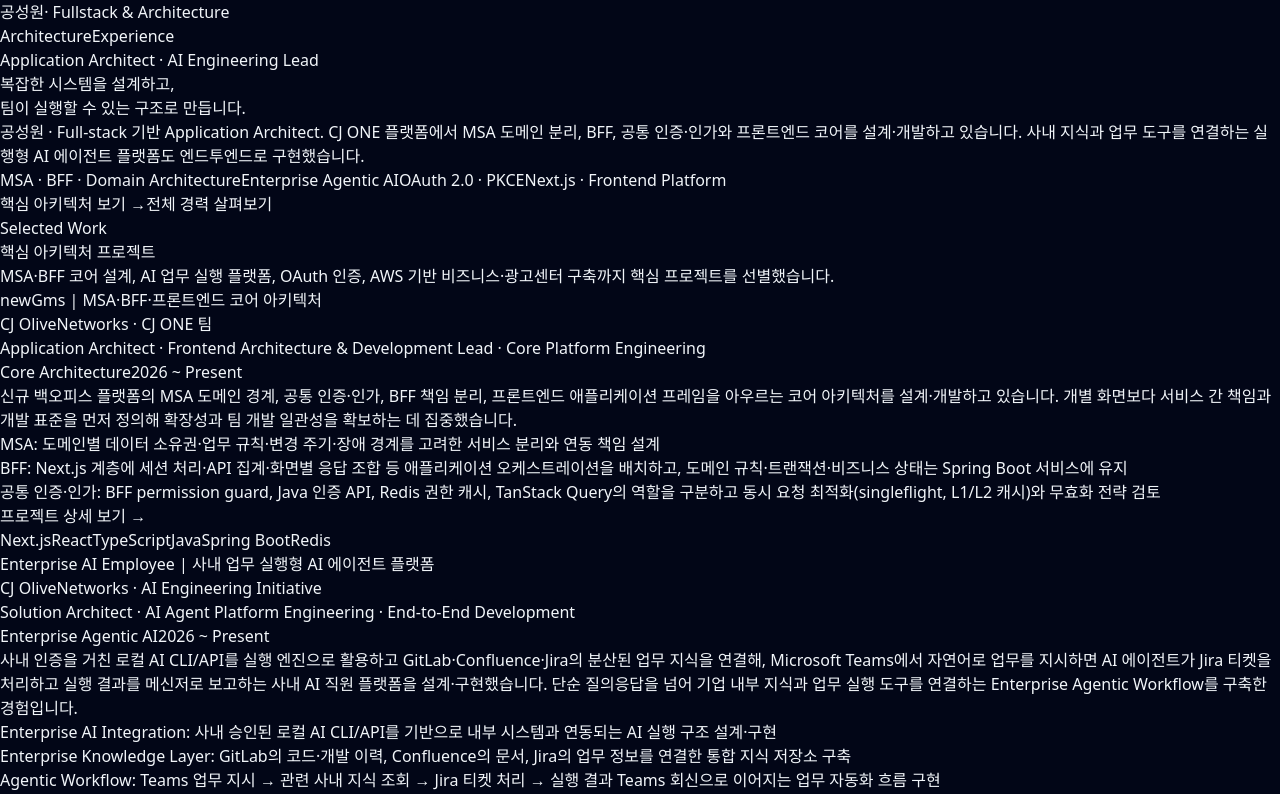
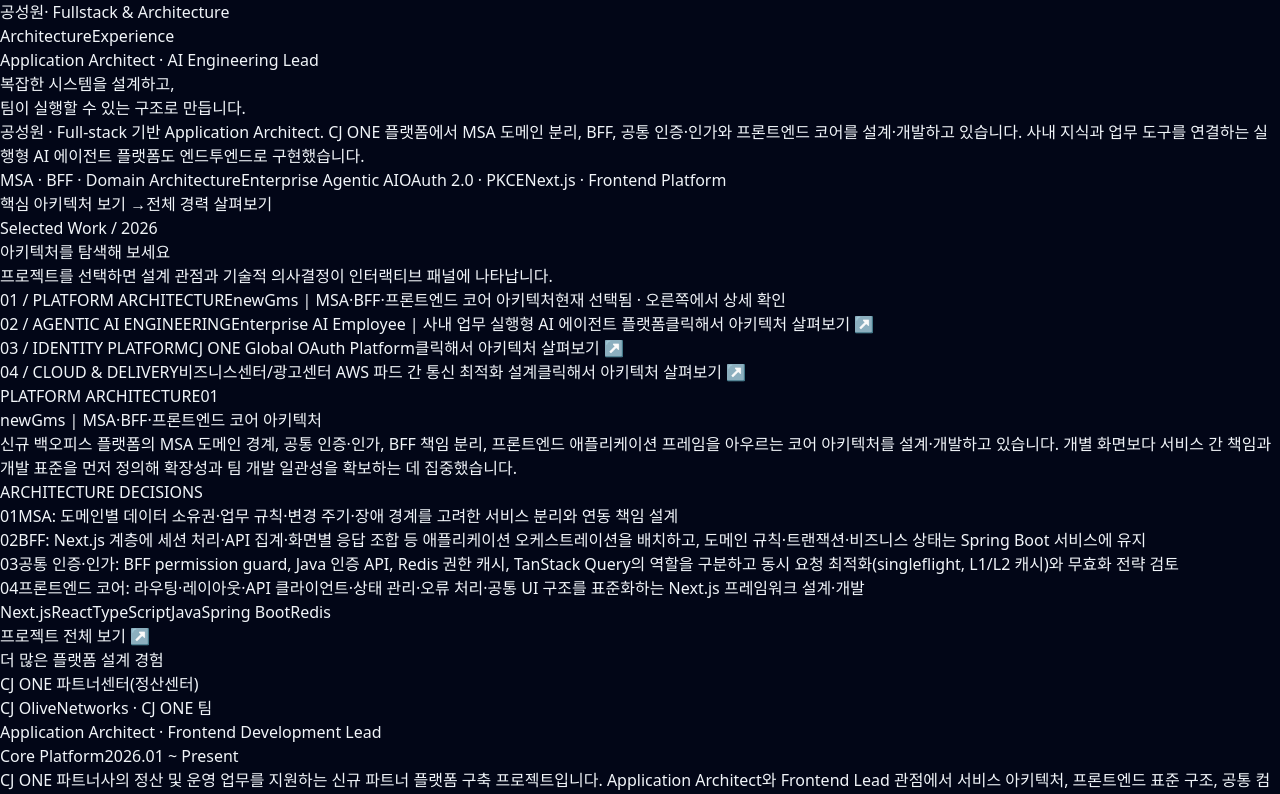
Before and after one commit to sungwonkong/portfolio-kong, a Next.js app: page / in a window 1280 px wide. Shown: the top 794 px of the page. Built offline with nearby package versions, Linux system fonts and the light colour scheme.

Commit message:
feat: interactive animated architecture showcase

```diff
--- a/src/features/architecture-highlight/ui/architecture-highlight-section.tsx
+++ b/src/features/architecture-highlight/ui/architecture-highlight-section.tsx
@@ -1,29 +1,82 @@
-import React from "react";
+"use client";
+
+import React, { useState } from "react";
+import Link from "next/link";
 import { SectionTitle } from "@/shared/ui/section-title";
 import { EXPERIENCES } from "@/entities/experience/model/experience.data";
 import { ExperienceCard } from "@/entities/experience/ui/experience-card";
 
-const FEATURED = ["cjone-newgms-backoffice", "agent-harness-and-ai-workforce", "cjone-global-oauth-platform", "biz-ads-center-aws-optimization"];
+const FEATURED = [
+  { id: "cjone-newgms-backoffice", number: "01", label: "PLATFORM ARCHITECTURE", gradient: "from-cyan-500/25 via-blue-500/10 to-transparent" },
+  { id: "agent-harness-and-ai-workforce", number: "02", label: "AGENTIC AI ENGINEERING", gradient: "from-violet-500/25 via-fuchsia-500/10 to-transparent" },
+  { id: "cjone-global-oauth-platform", number: "03", label: "IDENTITY PLATFORM", gradient: "from-emerald-500/25 via-teal-500/10 to-transparent" },
+  { id: "biz-ads-center-aws-optimization", number: "04", label: "CLOUD & DELIVERY", gradient: "from-orange-500/20 via-amber-500/10 to-transparent" }
+];
 const OTHERS = ["cjone-partner-settlement-center", "cjone-msa-cqrs-points"];
 
 export function ArchitectureHighlightSection() {
-  const featured = FEATURED.map((id) => EXPERIENCES.find((item) => item.id === id)).filter((item): item is (typeof EXPERIENCES)[number] => Boolean(item));
-  const others = OTHERS.map((id) => EXPERIENCES.find((item) => item.id === id)).filter((item): item is (typeof EXPERIENCES)[number] => Boolean(item));
+  const [active, setActive] = useState(0);
+  const selected = FEATURED[active];
+  const item = EXPERIENCES.find((exp) => exp.id === selected.id);
+  const others = OTHERS.map((id) => EXPERIENCES.find((exp) => exp.id === id)).filter((exp): exp is (typeof EXPERIENCES)[number] => Boolean(exp));
 
   return (
     <section id="architecture" className="scroll-mt-24 space-y-7">
-      <SectionTitle eyebrow="Selected Work" title="핵심 아키텍처 프로젝트" description="MSA·BFF 코어 설계, AI 업무 실행 플랫폼, OAuth 인증, AWS 기반 비즈니스·광고센터 구축까지 핵심 프로젝트를 선별했습니다." />
-      <div className="grid gap-5 lg:grid-cols-3">
-        {featured.map((item, index) => (
-          <div key={item.id} className={index === 0 ? "lg:col-span-2" : ""}>
-            <ExperienceCard item={item} emphasizeArchitecture />
+      <SectionTitle eyebrow="Selected Work / 2026" title="아키텍처를 탐색해 보세요" description="프로젝트를 선택하면 설계 관점과 기술적 의사결정이 인터랙티브 패널에 나타납니다." />
+      <div className="grid gap-4 lg:grid-cols-[minmax(0,0.85fr)_minmax(0,1.15fr)]">
+        <div className="grid grid-cols-2 gap-3 lg:grid-cols-1">
+          {FEATURED.map((project, index) => {
+            const exp = EXPERIENCES.find((entry) => entry.id === project.id);
+            return (
+              <button
+                key={project.id}
+                type="button"
+                onClick={() => setActive(index)}
+                aria-pressed={active === index}
+                aria-controls="architecture-detail"
+                className={`group relative overflow-hidden rounded-2xl border p-4 text-left transition-all duration-500 focus-visible:outline focus-visible:outline-2 focus-visible:outline-offset-2 focus-visible:outline-cyan-300 sm:p-5 ${active === index ? "scale-[1.01] border-cyan-300/70 bg-slate-800 shadow-[0_0_35px_rgba(34,211,238,0.12)]" : "border-slate-700/70 bg-slate-900/60 hover:-translate-y-1 hover:border-slate-500 hover:bg-slate-800/70"}`}
+              >
+                <span className={`absolute inset-y-0 left-0 w-1 bg-gradient-to-b from-cyan-300 to-violet-400 transition-opacity duration-500 ${active === index ? "opacity-100" : "opacity-0"}`} />
+                <span className="text-[10px] font-bold tracking-[0.2em] text-cyan-300/80">{project.number} / {project.label}</span>
+                <span className="mt-2 block text-sm font-bold leading-snug text-white sm:text-lg">{exp?.title ?? project.id}</span>
+                <span className="mt-2 block text-xs text-slate-400">{active === index ? "현재 선택됨 · 오른쪽에서 상세 확인" : "클릭해서 아키텍처 살펴보기 ↗"}</span>
+              </button>
+            );
+          })}
+        </div>
+        <div id="architecture-detail" aria-live="polite" className="relative min-h-[440px] overflow-hidden rounded-3xl border border-slate-600/70 bg-[#0b1224] shadow-[0_25px_80px_rgba(0,0,0,0.3)]">
+          <div className={`pointer-events-none absolute inset-0 bg-gradient-to-br ${selected.gradient} transition-all duration-700`} />
+          <div className="pointer-events-none absolute -right-20 -top-20 h-72 w-72 rounded-full border border-white/10 shadow-[0_0_90px_rgba(56,189,248,0.13)]" />
+          <div key={selected.id} className="portfolio-reveal relative flex h-full flex-col p-6 sm:p-9">
+            <div className="flex items-center justify-between gap-3">
+              <span className="rounded-full border border-white/20 bg-white/5 px-3 py-1 text-[10px] font-bold tracking-[0.18em] text-slate-200">{selected.label}</span>
+              <span className="text-4xl font-black text-white/10 sm:text-6xl">{selected.number}</span>
+            </div>
+            <h3 className="mt-7 text-2xl font-bold leading-tight tracking-tight text-white sm:text-3xl">{item?.title}</h3>
+            <p className="mt-4 text-sm leading-7 text-slate-300">{item?.summary}</p>
+            <div className="my-6 h-px bg-gradient-to-r from-cyan-300/50 via-white/20 to-transparent" />
+            <p className="text-[11px] font-semibold tracking-[0.16em] text-cyan-300">ARCHITECTURE DECISIONS</p>
+            <ul className="mt-4 space-y-3">
+              {item?.highlights.slice(0, 4).map((highlight, index) => (
+                <li key={highlight} className="flex gap-3 text-sm leading-6 text-slate-200">
+                  <span className="shrink-0 font-mono text-cyan-300/80">{String(index + 1).padStart(2, "0")}</span>
+                  <span>{highlight}</span>
+                </li>
+              ))}
+            </ul>
+            <div className="mt-auto pt-7">
+              <div className="mb-5 flex flex-wrap gap-2">
+                {item?.techStack.slice(0, 6).map((tech) => <span key={tech} className="rounded-full border border-white/15 bg-white/5 px-3 py-1 text-[11px] text-slate-300">{tech}</span>)}
+              </div>
+              {item && <Link href={`/experience/${item.id}`} className="inline-flex items-center rounded-xl bg-cyan-300 px-5 py-3 text-sm font-bold text-slate-950 transition hover:-translate-y-0.5 hover:bg-white focus-visible:outline focus-visible:outline-2 focus-visible:outline-offset-2 focus-visible:outline-cyan-300">프로젝트 전체 보기 <span className="ml-2">↗</span></Link>}
+            </div>
           </div>
-        ))}
+        </div>
       </div>
       <div className="space-y-4 border-t border-slate-800 pt-7">
-        <h3 className="text-lg font-semibold text-slate-100">함께 수행한 플랫폼 설계 경험</h3>
-        <div className="grid gap-4 md:grid-cols-2 xl:grid-cols-3">
-          {others.map((item) => <ExperienceCard key={item.id} item={item} />)}
+        <h3 className="text-lg font-semibold text-slate-100">더 많은 플랫폼 설계 경험</h3>
+        <div className="grid gap-4 md:grid-cols-2">
+          {others.map((exp) => <ExperienceCard key={exp.id} item={exp} />)}
         </div>
       </div>
     </section>
```
